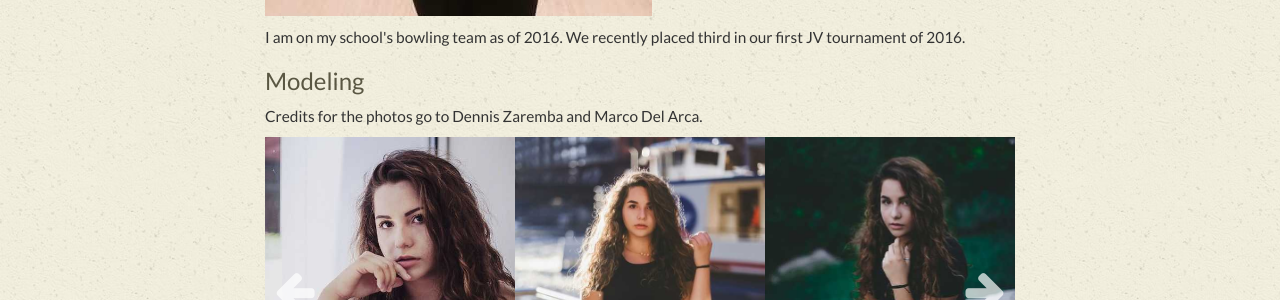
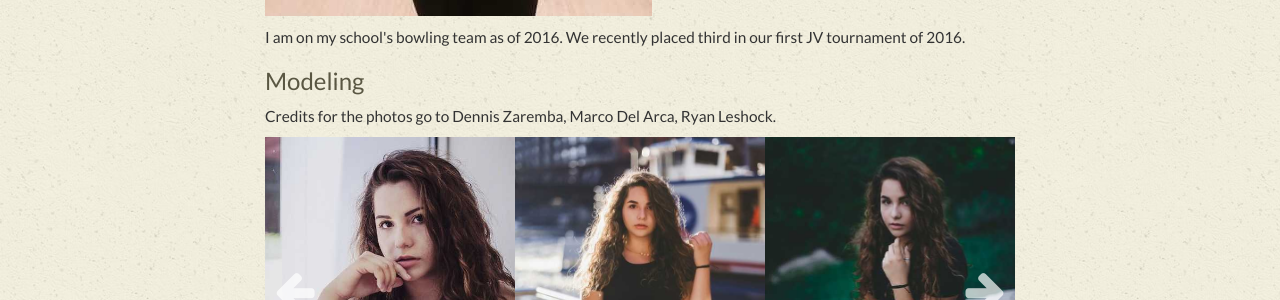
Before and after one commit to allyth/allyth, a Jekyll site: the page built from about.html, in a window 1280 px wide and 900 px high, scrolled down 875 px. Shown: the part 290-590 px from the top of the window. Built offline with Jekyll 4.4.1, drawn with Linux system fonts in a browser that asks for light colours.

Commit message:
Changed about text

```diff
--- a/about.html
+++ b/about.html
@@ -34,7 +34,7 @@ title: About
                 <p>I am on my school's bowling team as of 2016. We recently placed third in our first JV tournament of 2016.</p>
 
                 <h3>Modeling</h3>
-                <p>Credits for the photos go to Dennis Zaremba and Marco Del Arca.</p>
+                <p>Credits for the photos go to Dennis Zaremba, Marco Del Arca, Ryan Leshock.</p>
                 <div class="carousel-container">
                     <div class="carousel">
                         <div style="background-image: url(/img/modeling/modeling01.jpg)" class="carousel-item"></div>
```
